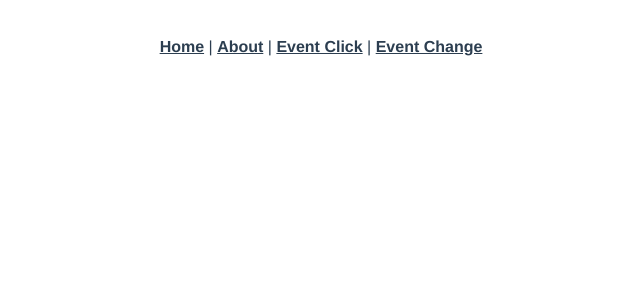
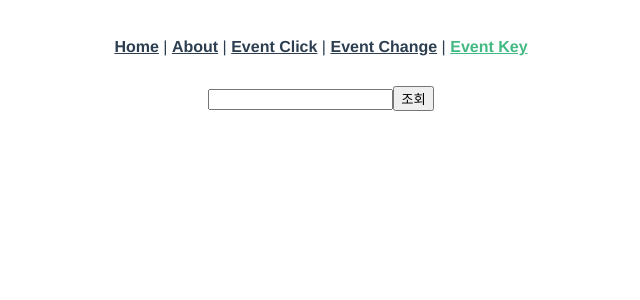
Before and after one commit to daehyeon1999/Vue_Study, a Vue app: page /event/key in a window 1280 px wide. Shown: the top 300 px of the page, without its empty margins (319-959 px from the left). Built offline with nearby package versions, Linux system fonts and the light colour scheme.

Commit message:
Key event

```diff
--- a/src/App.vue
+++ b/src/App.vue
@@ -23,7 +23,8 @@
 
     <!-- Event -->
     <router-link to="/event/click">Event Click</router-link> |
-    <router-link to="/event/change">Event Change</router-link>
+    <router-link to="/event/change">Event Change</router-link> |
+    <router-link to="/event/key">Event Key</router-link>
   </nav>
 
   <!-- router-link의 페이지가 보여지는 부분 -->
--- a/src/router/index.js
+++ b/src/router/index.js
@@ -80,6 +80,11 @@ const routes = [
     path: '/event/change',
     name: 'EventChangeView',
     component: () => import(/* webpackChunkName: "event" */ '../views/Event/EventChangeView.vue')
+  },
+  {
+    path: '/event/key',
+    name: 'EventKeyView',
+    component: () => import(/* webpackChunkName: "event" */ '../views/Event/EventKeyView.vue')
   }
 ]
 
--- /dev/null
+++ b/src/views/Event/EventKeyView.vue
@@ -0,0 +1,52 @@
+<template>
+  <div>
+    <!-- key누르는 이벤트가 발생하면 checkEnter 함수에 이벤트를 전달 -->
+    <!-- <input type="search" @keyup="checkEnter($event)" v-model="searchText" /> -->
+
+    <!-- keyup 이벤트에서 이미 enter를 눌렀는지 확인하는 옵션이 있다 -->
+    <input type="search" @keyup.enter="doSearch" v-model="searchText" />
+    <button @click="doSearch">조회</button>
+  </div>
+</template>
+
+<script>
+// .enter
+// .tab
+// .delete
+// .esc
+// .space
+// .up
+// .down
+// .left
+// .right
+// 등 자주 사용하는 키들은 keyup 함수에서 기본적으로 제공한다.
+// .stop == event.stopPropogation()
+// .prevent == event.preventDefault()
+
+export default {
+  components: {},
+  data() {
+    return {
+      searchText: ''
+    }
+  },
+  setup() {},
+  created() {},
+  mounted() {},
+  unmounted() {},
+  methods: {
+    // 조회 실행 함수
+    doSearch() {
+      console.log(this.searchText)
+    },
+    checkEnter(event) {
+      // 13은 Enter키
+      // Enter키가 입력 되면,
+      if (event.keyCode === 13) {
+        // 조회 실행 함수 부름
+        this.doSearch()
+      }
+    }
+  }
+}
+</script>
```
